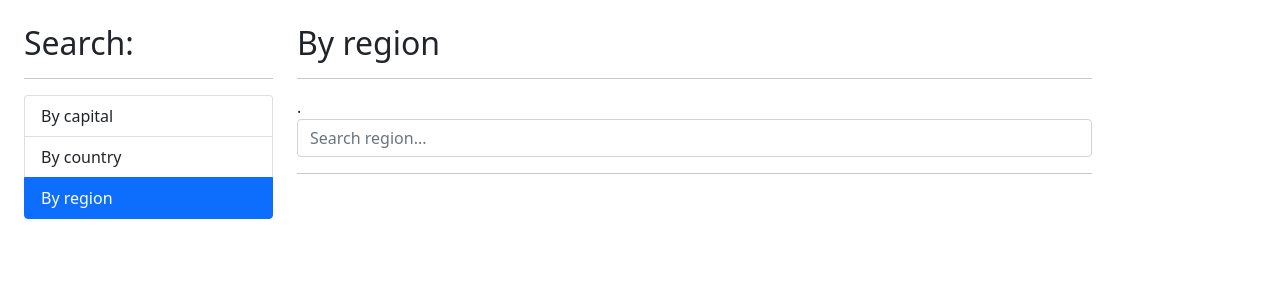
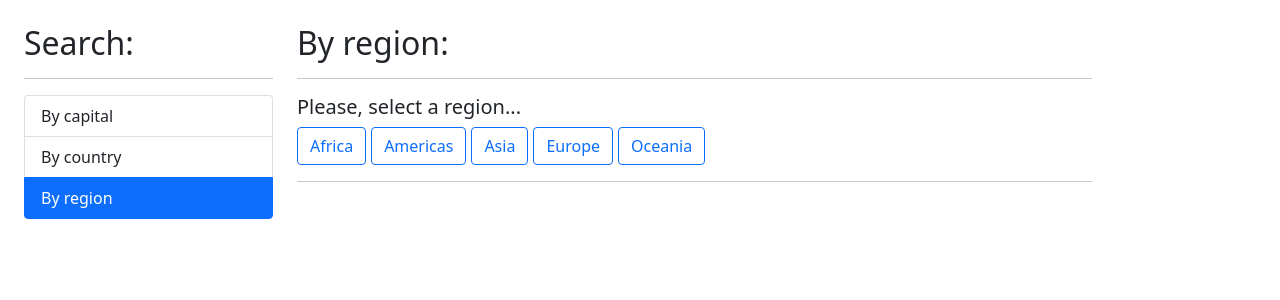
Before and after one commit to marbett/curso-angular-countries, an Angular app: page /region in a window 1280 px wide. Shown: the top 300 px of the page. Built offline with nearby package versions, Linux system fonts and the light colour scheme.

Commit message:
by region

```diff
--- a/src/app/country/page/by-region/by-region.component.css
+++ b/src/app/country/page/by-region/by-region.component.css
@@ -0,0 +1,3 @@
+button {
+    margin-right: 5px;
+}
--- a/src/app/country/page/by-region/by-region.component.html
+++ b/src/app/country/page/by-region/by-region.component.html
@@ -1,18 +1,23 @@
-<h2>By region</h2>
+<h2>By region: {{query | titlecase}}</h2>
 <hr/>
 
-.<div class="row">
+<h5>Please, select a region...</h5>
+
+<div class="row">
     <div class = "col">
-        <app-country-input
-            (onEnter)="search( $event )"
-            (onDebounce) = "suggest( $event )"
-            placeholder = "Search region..."
+        <!--[class.btn-primary] = "region === query"-->
+        <button *ngFor="let region of regions"
+            [class] = "getCssClass(region)"
+            (click) = "search(region)"
         >
+            {{region | titlecase}}
 
-        </app-country-input>
+        </button>
     </div>
 
 </div>
+
+
 
 <hr/>
 
--- a/src/app/country/page/by-region/by-region.component.ts
+++ b/src/app/country/page/by-region/by-region.component.ts
@@ -5,13 +5,14 @@ import { CountryService } from '../../service/country.service';
 @Component({
   selector: 'app-by-region',
   templateUrl: './by-region.component.html',
-  //styleUrls: ['./by-region.component.css']
+  styleUrls: ['./by-region.component.css']
 })
 export class ByRegionComponent {
 
   query: string = "";
   isSuccessful: boolean = true;
   countries: Country[] = [];
+  regions: string [] = ['africa', 'americas', 'asia', 'europe', 'oceania'];
 
   constructor(private countryService: CountryService) {
 
@@ -36,8 +37,9 @@ export class ByRegionComponent {
     ;
   }
 
-  suggest ( query: string) {
-    this.isSuccessful = true;
-    //TODO crear sugerencias
-  }
+    getCssClass (query: string): string {
+      return (this.query === query) ? 'btn btn-primary' : 'btn btn-outline-primary';
+    }
+
+
 }
```
